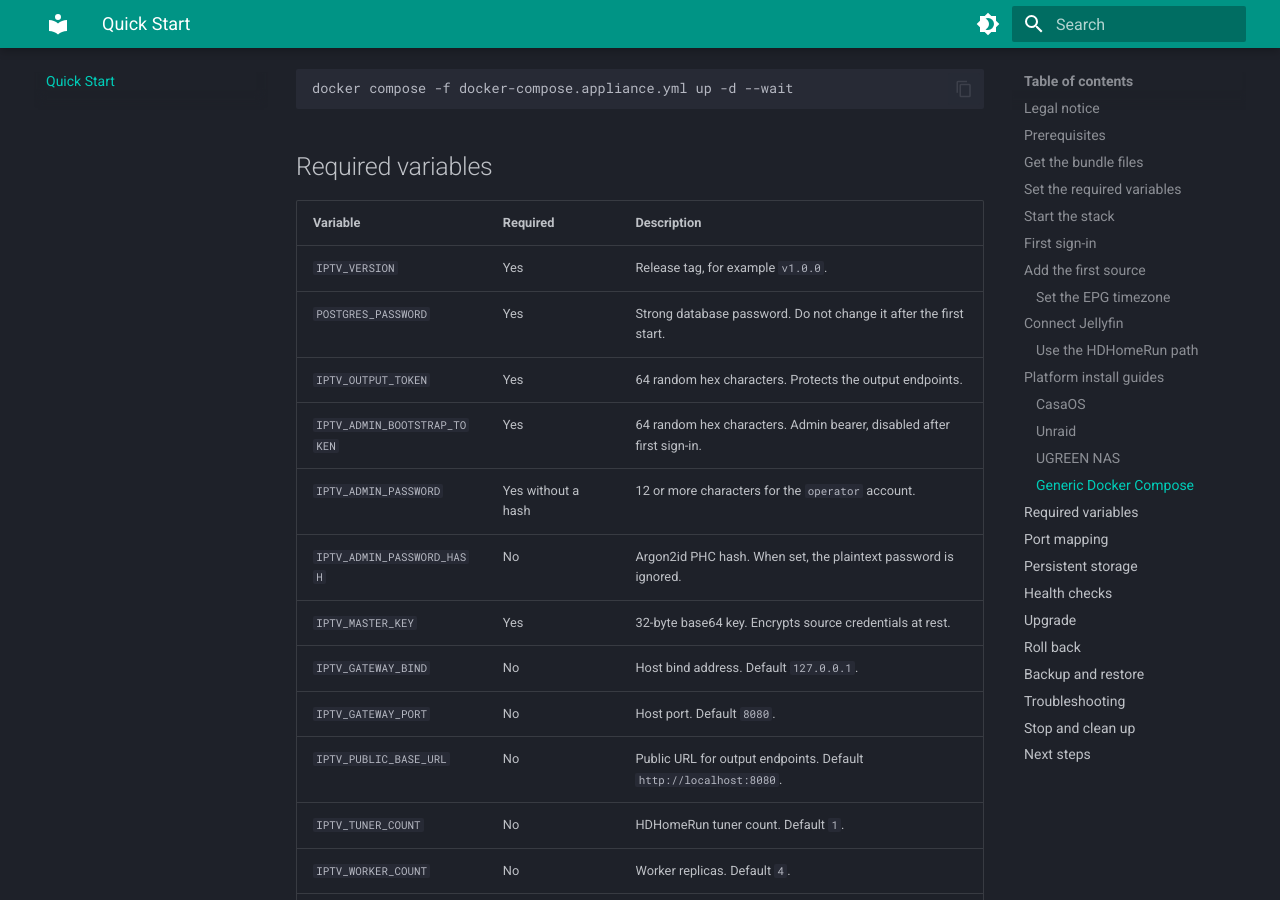
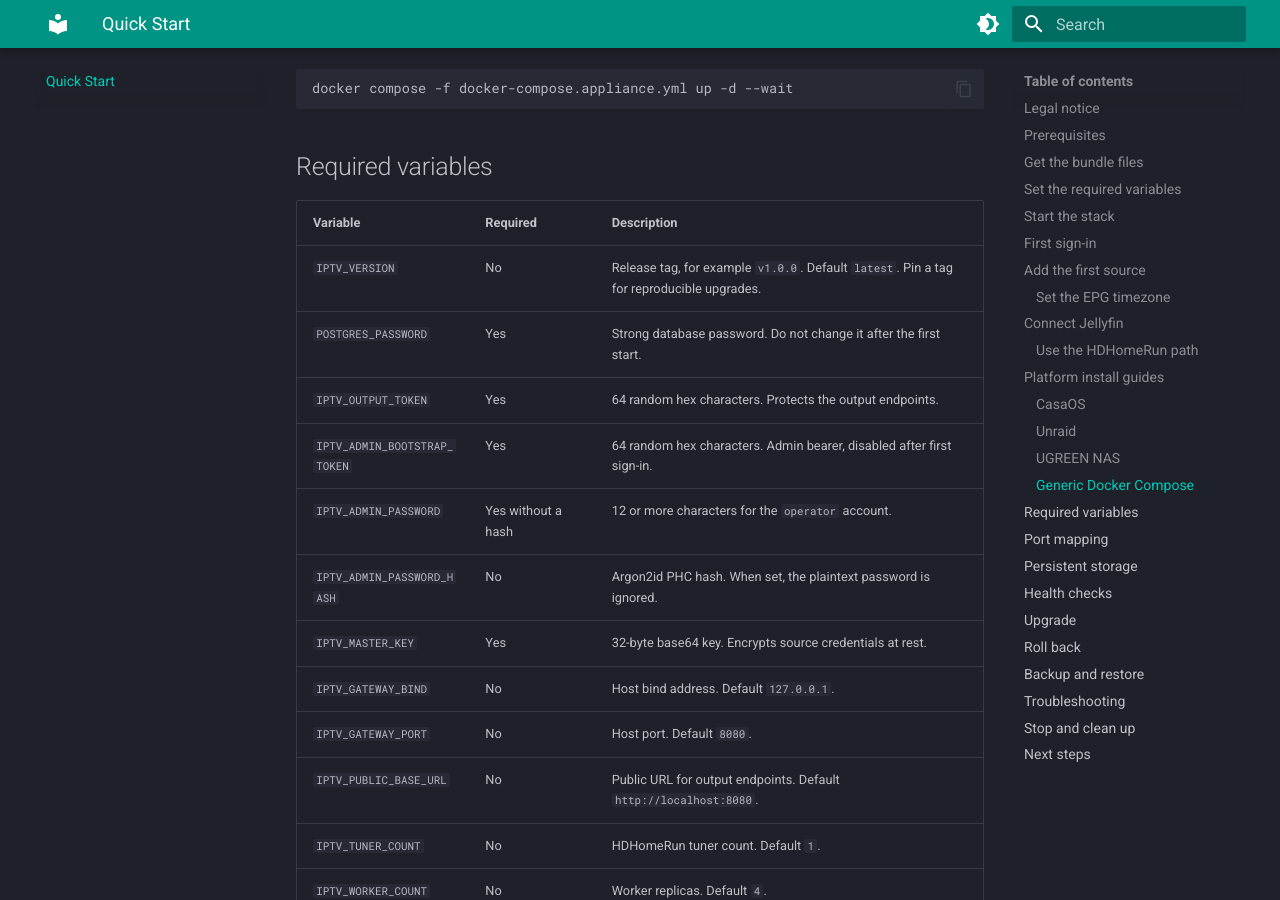
Before and after one commit to NathanBland/iptv-relay, an MkDocs documentation site: the page built from docs/docs/quick-start.md, in a window 1280 px wide and 900 px high, scrolled down 5052 px. Built offline with MkDocs 1.6.1 and Material for MkDocs 9.7.7, drawn with Linux system fonts in a browser that asks for light colours.

Commit message:
Align IPTV_VERSION required status across docs

```diff
--- a/docs/docs/quick-start.md
+++ b/docs/docs/quick-start.md
@@ -218,7 +218,7 @@ docker compose -f docker-compose.appliance.yml up -d --wait
 
 | Variable | Required | Description |
 |----------|----------|-------------|
-| `IPTV_VERSION` | Yes | Release tag, for example `v1.0.0`. |
+| `IPTV_VERSION` | No | Release tag, for example `v1.0.0`. Default `latest`. Pin a tag for reproducible upgrades. |
 | `POSTGRES_PASSWORD` | Yes | Strong database password. Do not change it after the first start. |
 | `IPTV_OUTPUT_TOKEN` | Yes | 64 random hex characters. Protects the output endpoints. |
 | `IPTV_ADMIN_BOOTSTRAP_TOKEN` | Yes | 64 random hex characters. Admin bearer, disabled after first sign-in. |
```
Also changed, not shown: README.md.
